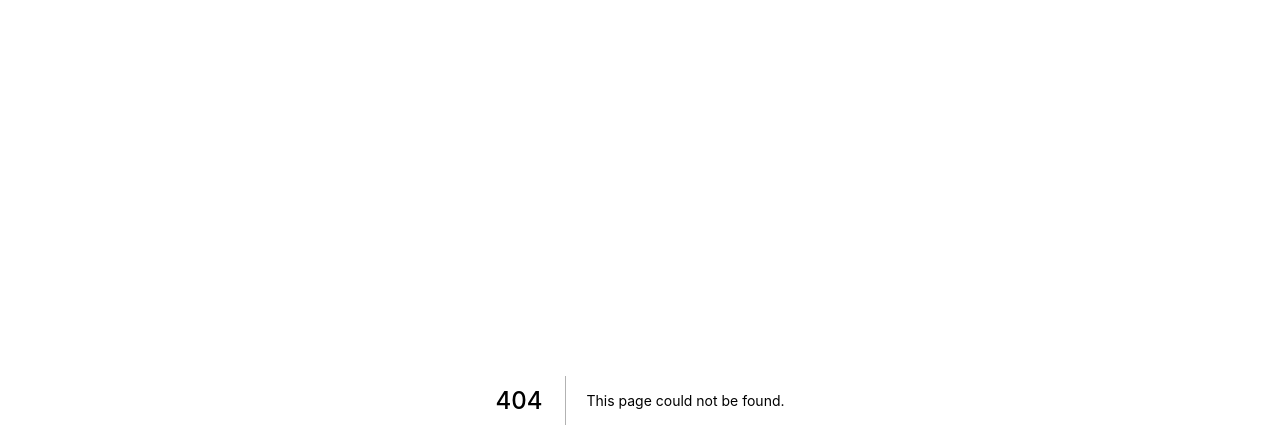
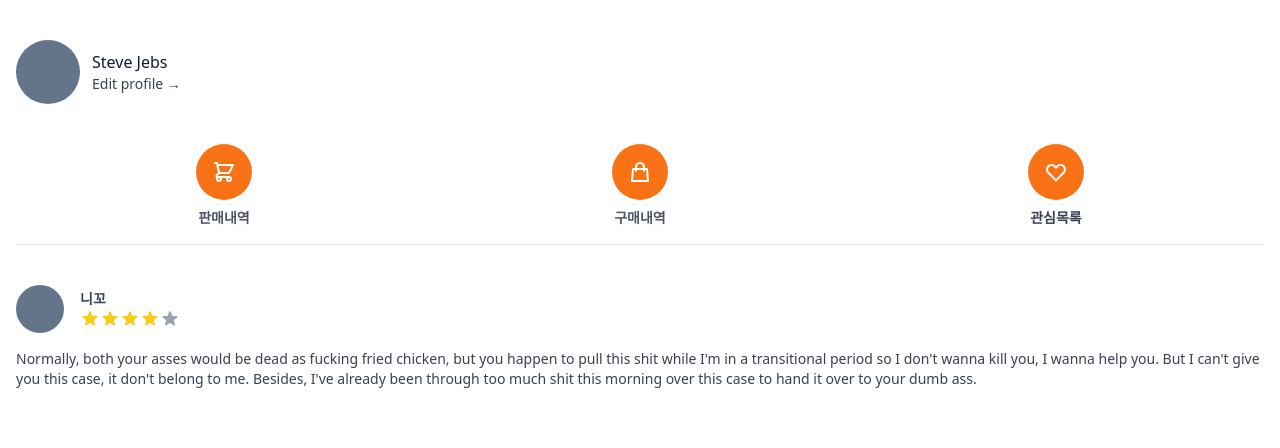
Before and after one commit to kimbro95/NextJS-CloneCoding, a Next.js app: page /profile in a window 1280 px wide. Before the commit this address had no page. Shown: the top 448 px of the page. Built offline with nearby package versions, Linux system fonts and the light colour scheme.

Commit message:
#5.10 Profile

```diff
--- /dev/null
+++ b/pages/profile.tsx
@@ -0,0 +1,142 @@
+import { NextPage } from "next";
+
+
+const Profile: NextPage = () => {
+    return (
+        <div className="py-10 px-4">
+            <div className="flex items-center space-x-3">
+                <div className="w-16 h-16 bg-slate-500 rounded-full" />
+                <div className="flex flex-col">
+                    <span className="font-medium text-gray-900">Steve Jebs</span>
+                    <span className="text-sm text-gray-700">Edit profile &rarr;</span>
+                </div>
+            </div>
+            <div className="mt-10 flex justify-around border-b pb-4">
+                <div className="flex flex-col items-center">
+                    <div className="w-14 h-14 text-white bg-orange-500 rounded-full flex items-center justify-center">
+                        <svg
+                            className="w-6 h-6"
+                            fill="none"
+                            stroke="currentColor"
+                            viewBox="0 0 24 24"
+                            xmlns="http://www.w3.org/2000/svg"
+                        >
+                            <path
+                                strokeLinecap="round"
+                                strokeLinejoin="round"
+                                strokeWidth="2"
+                                d="M3 3h2l.4 2M7 13h10l4-8H5.4M7 13L5.4 5M7 13l-2.293 2.293c-.63.63-.184 1.707.707 1.707H17m0 0a2 2 0 100 4 2 2 0 000-4zm-8 2a2 2 0 11-4 0 2 2 0 014 0z"
+                            ></path>
+                        </svg>
+                    </div>
+                    <span className="mt-2 text-sm font-bold text-gray-600">판매내역</span>
+                </div>
+                <div className="flex flex-col items-center">
+                    <div className="w-14 h-14 bg-orange-500 rounded-full text-white flex items-center justify-center">
+                        <svg
+                            className="w-6 h-6"
+                            fill="none"
+                            stroke="currentColor"
+                            viewBox="0 0 24 24"
+                            xmlns="http://www.w3.org/2000/svg"
+                        >
+                            <path
+                                strokeLinecap="round"
+                                strokeLinejoin="round"
+                                strokeWidth="2"
+                                d="M16 11V7a4 4 0 00-8 0v4M5 9h14l1 12H4L5 9z"
+                            ></path>
+                        </svg>
+                    </div>
+                    <span className="mt-2 text-sm font-bold text-gray-600">구매내역</span>
+                </div>
+                <div className="flex flex-col items-center">
+                    <div className="w-14 h-14 bg-orange-500 rounded-full text-white flex items-center justify-center">
+                        <svg
+                            className="w-6 h-6"
+                            fill="none"
+                            stroke="currentColor"
+                            viewBox="0 0 24 24"
+                            xmlns="http://www.w3.org/2000/svg"
+                        >
+                            <path
+                                strokeLinecap="round"
+                                strokeLinejoin="round"
+                                strokeWidth="2"
+                                d="M4.318 6.318a4.5 4.5 0 000 6.364L12 20.364l7.682-7.682a4.5 4.5 0 00-6.364-6.364L12 7.636l-1.318-1.318a4.5 4.5 0 00-6.364 0z"
+                            ></path>
+                        </svg>
+                    </div>
+                    <span className="mt-2 text-sm font-bold text-gray-700">관심목록</span>
+                </div>
+            </div>
+            <div className="mt-10">
+                <div className="flex items-center space-x-4">
+                    <div className="h-12 w-12 rounded-full bg-slate-500" />
+                    <div>
+                        <h4 className="text-sm font-bold text-gray-700">니꼬</h4>
+                        <div className="flex items-center">
+                            <svg
+                                className="text-yellow-400 h-5 w-5"
+                                xmlns="http://www.w3.org/2000/svg"
+                                viewBox="0 0 20 20"
+                                fill="currentColor"
+                                aria-hidden="true"
+                            >
+                                <path d="M9.049 2.927c.3-.921 1.603-.921 1.902 0l1.07 3.292a1 1 0 00.95.69h3.462c.969 0 1.371 1.24.588 1.81l-2.8 2.034a1 1 0 00-.364 1.118l1.07 3.292c.3.921-.755 1.688-1.54 1.118l-2.8-2.034a1 1 0 00-1.175 0l-2.8 2.034c-.784.57-1.838-.197-1.539-1.118l1.07-3.292a1 1 0 00-.364-1.118L2.98 8.72c-.783-.57-.38-1.81.588-1.81h3.461a1 1 0 00.951-.69l1.07-3.292z" />
+                            </svg>
+                            <svg
+                                className="text-yellow-400 h-5 w-5"
+                                xmlns="http://www.w3.org/2000/svg"
+                                viewBox="0 0 20 20"
+                                fill="currentColor"
+                                aria-hidden="true"
+                            >
+                                <path d="M9.049 2.927c.3-.921 1.603-.921 1.902 0l1.07 3.292a1 1 0 00.95.69h3.462c.969 0 1.371 1.24.588 1.81l-2.8 2.034a1 1 0 00-.364 1.118l1.07 3.292c.3.921-.755 1.688-1.54 1.118l-2.8-2.034a1 1 0 00-1.175 0l-2.8 2.034c-.784.57-1.838-.197-1.539-1.118l1.07-3.292a1 1 0 00-.364-1.118L2.98 8.72c-.783-.57-.38-1.81.588-1.81h3.461a1 1 0 00.951-.69l1.07-3.292z" />
+                            </svg>
+                            <svg
+                                className="text-yellow-400 h-5 w-5"
+                                xmlns="http://www.w3.org/2000/svg"
+                                viewBox="0 0 20 20"
+                                fill="currentColor"
+                                aria-hidden="true"
+                            >
+                                <path d="M9.049 2.927c.3-.921 1.603-.921 1.902 0l1.07 3.292a1 1 0 00.95.69h3.462c.969 0 1.371 1.24.588 1.81l-2.8 2.034a1 1 0 00-.364 1.118l1.07 3.292c.3.921-.755 1.688-1.54 1.118l-2.8-2.034a1 1 0 00-1.175 0l-2.8 2.034c-.784.57-1.838-.197-1.539-1.118l1.07-3.292a1 1 0 00-.364-1.118L2.98 8.72c-.783-.57-.38-1.81.588-1.81h3.461a1 1 0 00.951-.69l1.07-3.292z" />
+                            </svg>
+                            <svg
+                                className="text-yellow-400 h-5 w-5"
+                                xmlns="http://www.w3.org/2000/svg"
+                                viewBox="0 0 20 20"
+                                fill="currentColor"
+                                aria-hidden="true"
+                            >
+                                <path d="M9.049 2.927c.3-.921 1.603-.921 1.902 0l1.07 3.292a1 1 0 00.95.69h3.462c.969 0 1.371 1.24.588 1.81l-2.8 2.034a1 1 0 00-.364 1.118l1.07 3.292c.3.921-.755 1.688-1.54 1.118l-2.8-2.034a1 1 0 00-1.175 0l-2.8 2.034c-.784.57-1.838-.197-1.539-1.118l1.07-3.292a1 1 0 00-.364-1.118L2.98 8.72c-.783-.57-.38-1.81.588-1.81h3.461a1 1 0 00.951-.69l1.07-3.292z" />
+                            </svg>
+                            <svg
+                                className="text-gray-400 h-5 w-5"
+                                xmlns="http://www.w3.org/2000/svg"
+                                viewBox="0 0 20 20"
+                                fill="currentColor"
+                                aria-hidden="true"
+                            >
+                                <path d="M9.049 2.927c.3-.921 1.603-.921 1.902 0l1.07 3.292a1 1 0 00.95.69h3.462c.969 0 1.371 1.24.588 1.81l-2.8 2.034a1 1 0 00-.364 1.118l1.07 3.292c.3.921-.755 1.688-1.54 1.118l-2.8-2.034a1 1 0 00-1.175 0l-2.8 2.034c-.784.57-1.838-.197-1.539-1.118l1.07-3.292a1 1 0 00-.364-1.118L2.98 8.72c-.783-.57-.38-1.81.588-1.81h3.461a1 1 0 00.951-.69l1.07-3.292z" />
+                            </svg>
+                        </div>
+                    </div>
+                </div>
+                <div className="mt-4 text-gray-700 text-sm">
+                    <p>
+                        Normally, both your asses would be dead as fucking fried chicken,
+                        but you happen to pull this shit while I&apos;m in a transitional
+                        period so I don&apos;t wanna kill you, I wanna help you. But I
+                        can&apos;t give you this case, it don&apos;t belong to me. Besides,
+                        I&apos;ve already been through too much shit this morning over this
+                        case to hand it over to your dumb ass.
+                    </p>
+                </div>
+            </div>
+        </div>
+    );
+}
+
+export default Profile;
```
